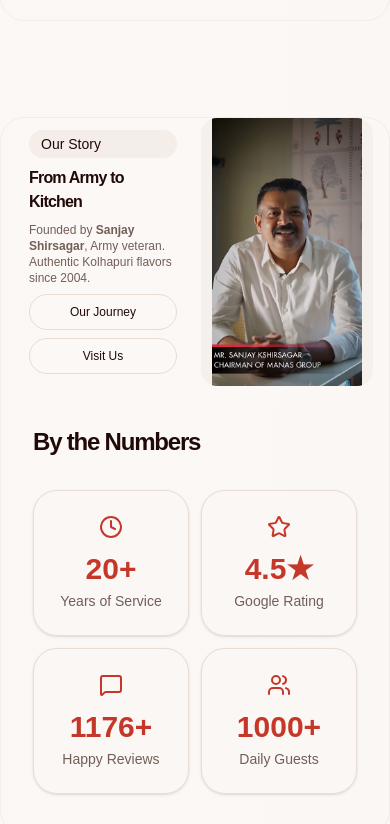
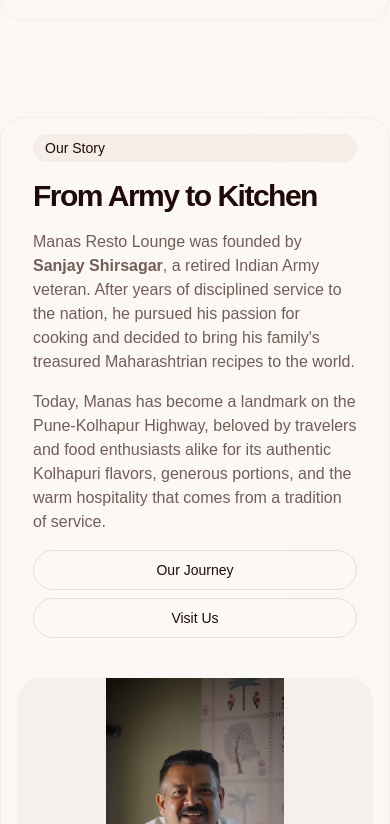
Before and after one commit to khandaresagar182-cell/manas-resto, a Next.js app: page / in a window 390 px wide. Shown: the part 3540-4364 px from the top of the page. Built offline with nearby package versions, Linux system fonts and the light colour scheme.

Commit message:
Fix: About section mobile layout - stack vertically, show full owner info

```diff
--- a/src/components/ui/landing-page.tsx
+++ b/src/components/ui/landing-page.tsx
@@ -378,31 +378,28 @@
                         variants={fadeIn}
                         className="container px-4 md:px-6 border border-muted rounded-3xl"
                     >
-                        <div className="grid grid-cols-2 gap-3 sm:gap-4 lg:gap-6">
-                            <motion.div initial={{ opacity: 0, x: -50 }} whileInView={{ opacity: 1, x: 0 }} transition={{ duration: 0.6 }} className="space-y-2 p-3 sm:p-4 md:p-6 flex flex-col justify-center">
+                        <div className="grid grid-cols-1 md:grid-cols-2 gap-6 md:gap-4 lg:gap-6">
+                            <motion.div initial={{ opacity: 0, x: -50 }} whileInView={{ opacity: 1, x: 0 }} transition={{ duration: 0.6 }} className="space-y-4 p-4 md:p-6 flex flex-col justify-center">
                                 <div className="inline-block rounded-3xl bg-muted px-3 py-1 text-sm">Our Story</div>
-                                <h2 className="text-base font-bold tracking-tighter sm:text-2xl md:text-4xl lg:text-5xl">From Army to Kitchen</h2>
-                                <p className="hidden sm:block text-sm text-muted-foreground sm:text-base md:text-xl/relaxed">
+                                <h2 className="text-3xl font-bold tracking-tighter sm:text-4xl md:text-5xl">From Army to Kitchen</h2>
+                                <p className="text-base text-muted-foreground md:text-xl/relaxed">
                                     Manas Resto Lounge was founded by <strong>Sanjay Shirsagar</strong>, a retired
                                     Indian Army veteran. After years of disciplined service to the nation, he pursued his
                                     passion for cooking and decided to bring his family&apos;s treasured Maharashtrian recipes
                                     to the world.
                                 </p>
-                                <p className="text-xs text-muted-foreground sm:hidden">
-                                    Founded by <strong>Sanjay Shirsagar</strong>, Army veteran. Authentic Kolhapuri flavors since 2004.
-                                </p>
-                                <p className="hidden sm:block text-sm text-muted-foreground sm:text-base md:text-xl/relaxed">
+                                <p className="text-base text-muted-foreground md:text-xl/relaxed">
                                     Today, Manas has become a landmark on the Pune-Kolhapur Highway, beloved by travelers
                                     and food enthusiasts alike for its authentic Kolhapuri flavors, generous portions,
                                     and the warm hospitality that comes from a tradition of service.
                                 </p>
                                 <div className="flex flex-col gap-2 sm:flex-row">
-                                    <Button variant="outline" size="sm" className="rounded-3xl text-xs sm:text-sm sm:size-default">Our Journey</Button>
-                                    <Button variant="outline" size="sm" className="rounded-3xl text-xs sm:text-sm sm:size-default">Visit Us</Button>
+                                    <Button variant="outline" size="default" className="rounded-3xl">Our Journey</Button>
+                                    <Button variant="outline" size="default" className="rounded-3xl">Visit Us</Button>
                                 </div>
                             </motion.div>
                             <motion.div initial={{ opacity: 0, x: 50 }} whileInView={{ opacity: 1, x: 0 }} transition={{ duration: 0.6 }} className="flex items-center justify-center">
-                                <div className="relative w-full h-full min-h-[200px] sm:min-h-[320px] md:min-h-[420px] lg:min-h-[500px] overflow-hidden rounded-2xl sm:rounded-3xl bg-[#f5f0eb]">
+                                <div className="relative w-full min-h-[320px] sm:min-h-[400px] md:min-h-[460px] lg:min-h-[520px] overflow-hidden rounded-3xl bg-[#f5f0eb]">
                                     <Image src="/owner.jpeg" alt="Mr. Sanjay Kshirsagar - Chairman of Manas Group" fill className="object-contain" />
                                 </div>
                             </motion.div>
```
